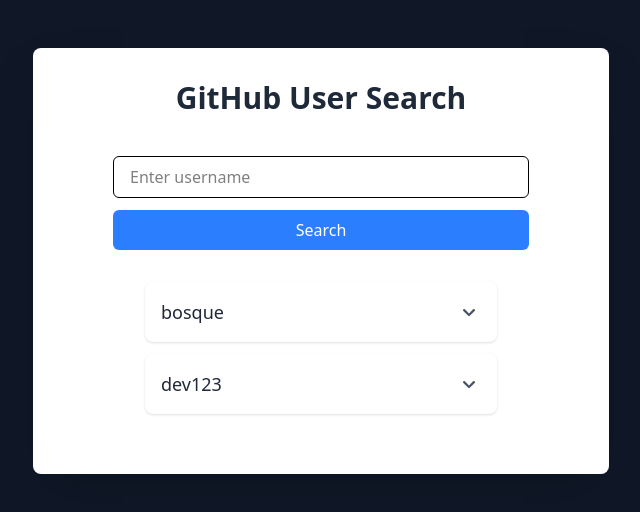
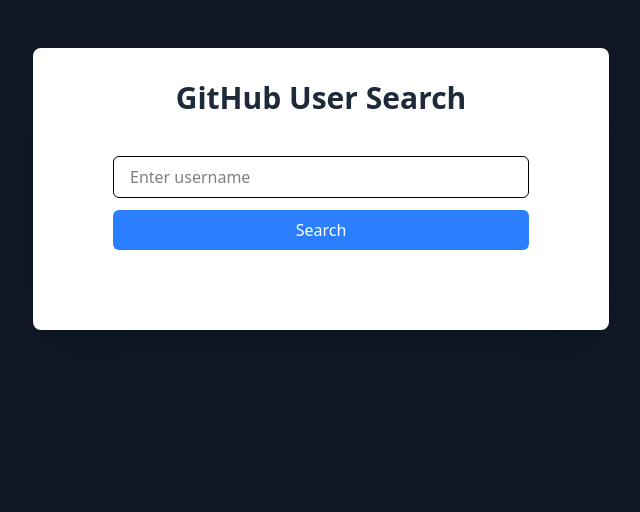
Before and after one commit to fadliEv/github-repo-explorer, a React (Vite) app: page / in a window 1280 px wide. Shown: the top 512 px of the page, without its empty margins (319-959 px from the left). Built offline with nearby package versions, Linux system fonts and the light colour scheme.

Commit message:
feat : fetching data with axios

```diff
--- a/package.json
+++ b/package.json
@@ -12,6 +12,7 @@
   "dependencies": {
     "@heroicons/react": "^2.2.0",
     "@tailwindcss/vite": "^4.1.8",
+    "axios": "^1.9.0",
     "react": "^19.1.0",
     "react-dom": "^19.1.0",
     "tailwindcss": "^4.1.8"
--- a/src/App.tsx
+++ b/src/App.tsx
@@ -1,53 +1,22 @@
-import React, { useState } from 'react';
+import React from 'react';
 import InputUsername from './components/InputUsername';
 import UserList from './components/UserList';
-import type { UserModel } from './models/User';
+import { useGitHubSearch } from './hooks/useGithubSearch';
 
 
-const dummyUsers: UserModel[] = [
-  {
-    username: 'bosque',
-    repos: [
-      {
-        id: 1,
-        name: 'awesome-project',
-        description: 'My awesome project repo',
-        stargazersCount: 42,
-      },
-      {
-        id: 2,
-        name: 'react-lib',
-        description: 'Reusable React components',
-        stargazersCount: 10,
-      },
-    ],
-  },
-  {
-    username: 'dev123',
-    repos: [
-      {
-        id: 3,
-        name: 'api-server',
-        description: 'Backend API server',
-        stargazersCount: 7,
-      },
-    ],
-  },
-];
-
 const App: React.FC = () => {
-  const [users, setUsers] = useState<UserModel[]>(dummyUsers);
-
-  const handleSearch = (username: string) => {};
+  const { users, loading, error, search } = useGitHubSearch();
 
   return (
-  <div className="app-background">
-    <div className="app-card">
-      <h1 className="app-title">GitHub User Search</h1>
-      <InputUsername onSearch={handleSearch} />
-      <UserList users={users} />
+    <div className="app-background">
+      <div className="app-card">
+        <h1 className="app-title">GitHub User Search</h1>
+        <InputUsername onSearch={search} />
+        {loading && <p>Loading...</p>}
+        {error && <p className="text-red-600">{error}</p>}
+        <UserList users={users} />
+      </div>
     </div>
-  </div>
   );
 };
 
--- a/src/components/RepoItem.tsx
+++ b/src/components/RepoItem.tsx
@@ -1,17 +1,24 @@
-import type { FC } from 'react'
-import type RepoModel from '../models/Repo';
+import type { FC } from 'react';
 import { StarIcon } from '@heroicons/react/16/solid';
+import type { RepoModel } from '../models/Repo';
 
 const RepoItem: FC<{ repo: RepoModel }> = ({ repo }) => {
   return (
     <div className="repo-item-container">
       <div>
-        <div className="repo-title">{repo.name}</div>
+        <a
+          href={repo.html_url}
+          target="_blank"
+          rel="noopener noreferrer"
+          className="repo-title hover:underline"
+        >
+          {repo.name}
+        </a>
         <div className="repo-description">{repo.description}</div>
       </div>
       <div className="repo-stars">
         <StarIcon className="w-5 h-5" />
-        <span>{repo.stargazersCount}</span>
+        <span>{repo.stargazers_count}</span>
       </div>
     </div>
   );
--- a/src/components/UserItem.tsx
+++ b/src/components/UserItem.tsx
@@ -3,7 +3,7 @@
 import RepoItem from './RepoItem';
 import { ChevronDownIcon, ChevronUpIcon } from '@heroicons/react/16/solid';
 
-const UserItem: FC<UserModel> = ({ username, repos }) => {
+const UserItem: FC<UserModel> = ({ login, name, location, followers, repos, avatar_url }) => {
   const [expanded, setExpanded] = useState(false);
 
   return (
@@ -12,7 +12,7 @@
         className="user-item-container"
         onClick={() => setExpanded(p => !p)}
       >
-        <span className="user-name">{username}</span>
+        <span className="user-name">{name}</span>
         {expanded ? (
           <ChevronUpIcon className="w-6 h-6 text-gray-600" />
         ) : (
--- a/src/components/UserList.tsx
+++ b/src/components/UserList.tsx
@@ -11,9 +11,8 @@
     <div className="user-list">
       {users.map(user => (
         <UserItem
-          key={user.username}
-          username={user.username}
-          repos={user.repos}
+          key={user.login}
+          {...user}
         />
       ))}
     </div>
--- /dev/null
+++ b/src/hooks/useGithubSearch.ts
@@ -0,0 +1,37 @@
+import { useState } from 'react';
+import type { UserModel } from '../models/User';
+import type { RepoModel } from '../models/Repo';
+import { searchUsers, getUserRepos, getUserDetails } from '../services/githubService';
+
+type UserWithRepos = UserModel & { repos: RepoModel[]; name?: string; location?: string | null; followers?: number };
+
+export const useGitHubSearch = () => {
+  const [loading, setLoading] = useState(false);
+  const [error, setError] = useState<string | null>(null);
+  const [users, setUsers] = useState<UserWithRepos[]>([]);
+
+  const search = async (keyword: string) => {
+    setLoading(true);
+    setError(null);
+
+    try {
+      const basicUsers = await searchUsers(keyword);
+
+      const detailedUsers = await Promise.all(
+        basicUsers.map(async (user) => {
+          const details = await getUserDetails(user.login);
+          const repos = await getUserRepos(user.login);
+          return { ...user, ...details, repos };
+        })
+      );
+
+      setUsers(detailedUsers);
+    } catch (err: any) {
+      setError(err.message || 'Unknown error');
+    } finally {
+      setLoading(false);
+    }
+  };
+
+  return { users, loading, error, search };
+};
--- a/src/models/Repo.ts
+++ b/src/models/Repo.ts
@@ -1,6 +1,8 @@
-export default interface RepoModel {
+export interface RepoModel {
   id: number;
   name: string;
-  description: string;
-  stargazersCount: number;
+  description: string | null;
+  stargazers_count: number;
+  language?: string | null;
+  html_url: string;
 }
--- a/src/models/User.ts
+++ b/src/models/User.ts
@@ -1,6 +1,12 @@
-import type RepoModel from "./Repo";
+import type { RepoModel } from "./Repo";
 
 export interface UserModel {
-  username: string;
-  repos: RepoModel[];
+  id: number;
+  login: string;
+  avatar_url: string;
+  name?: string;
+  location?: string | null;
+  followers?: number;
+  repos_url: string;
+  repos: RepoModel[];  // repos sudah embed di user untuk UI
 }
--- /dev/null
+++ b/src/services/githubService.ts
@@ -0,0 +1,58 @@
+import axios from 'axios';
+import type { UserModel } from '../models/User';
+import type { RepoModel } from '../models/Repo';
+
+const githubAPI = axios.create({
+  baseURL: 'https://api.github.com',
+  timeout: 8000,
+  headers: { Accept: 'application/vnd.github.v3+json' },
+});
+
+export const searchUsers = async (keyword: string): Promise<UserModel[]> => {
+  try {
+    const res = await githubAPI.get('/search/users', {
+      params: { q: keyword, per_page: 5 },
+    });
+    // res.data.items adalah array user dari API
+    return res.data.items.map((u: any) => ({
+      id: u.id,
+      login: u.login,
+      avatar_url: u.avatar_url,
+      repos_url: u.repos_url,
+    }));
+  } catch (error) {
+    console.error('searchUsers error:', error);
+    throw new Error('Failed to fetch users');
+  }
+};
+
+export const getUserDetails = async (login: string): Promise<Partial<UserModel>> => {
+  try {
+    const res = await githubAPI.get(`/users/${login}`);
+    return {
+      name: res.data.name,
+      location: res.data.location,
+      followers: res.data.followers,
+    };
+  } catch (error) {
+    console.error('getUserDetails error:', error);
+    return {};
+  }
+};
+
+export const getUserRepos = async (login: string): Promise<RepoModel[]> => {
+  try {
+    const res = await githubAPI.get(`/users/${login}/repos`);
+    return res.data.map((repo: any) => ({
+      id: repo.id,
+      name: repo.name,
+      description: repo.description,
+      stargazers_count: repo.stargazers_count,
+      language: repo.language,
+      html_url: repo.html_url,
+    }));
+  } catch (error) {
+    console.error(`getUserRepos error for ${login}:`, error);
+    throw new Error('Failed to fetch repos');
+  }
+};
```
Also changed, not shown: 1 other file (tests, documents, lock files or other folders).
